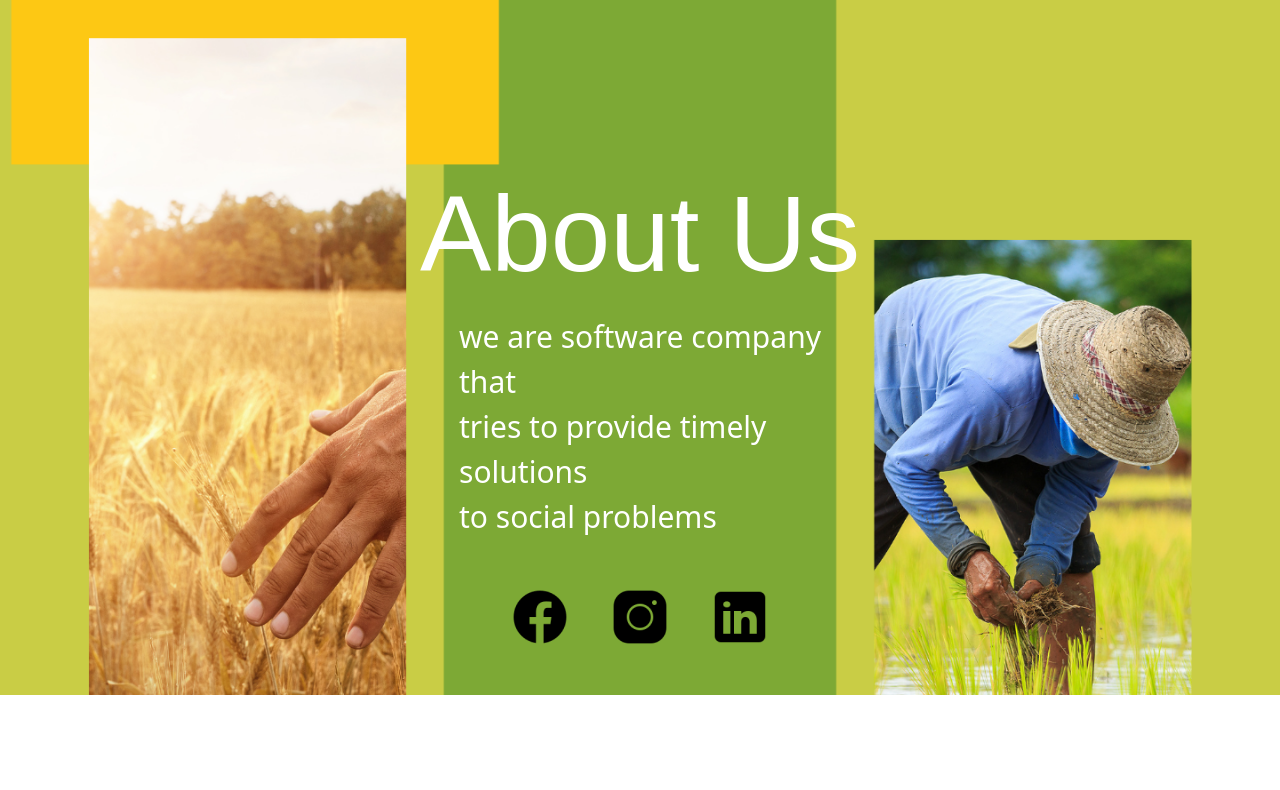
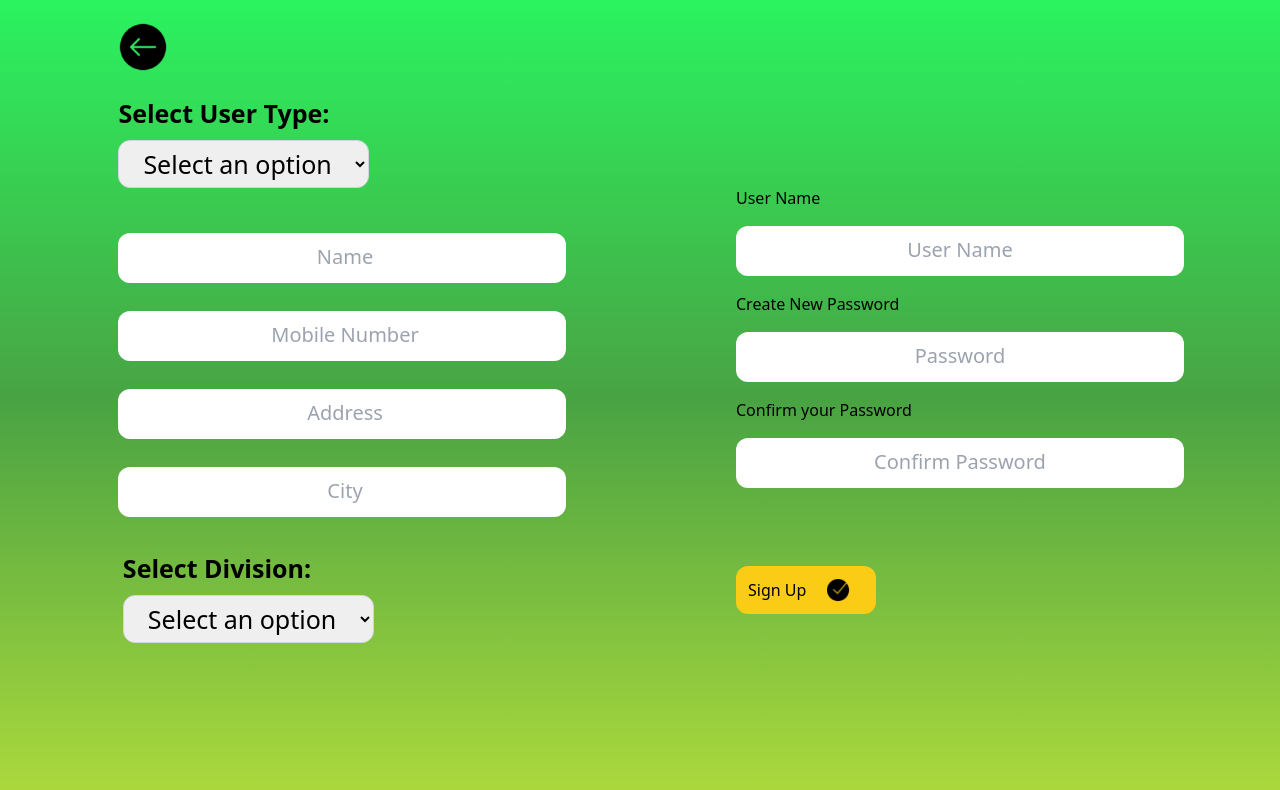
Before and after one commit to Hirushat/Govipola-Frontend, a React (Vite) app: page / in a window 1280 px wide. Shown: the top 790 px of the page. Built offline with nearby package versions, Linux system fonts and the light colour scheme; a web font is replaced by a local one.

Commit message:
Created Signup Page

```diff
--- a/src/App.tsx
+++ b/src/App.tsx
@@ -5,11 +5,12 @@ import NavBar from './components/NavBar'
 import Banner from './components/homePage/banner'
 import HomePage from './pages/FarmerHomePage'
 import AboutUs from './pages/AboutUs'
+import SignUp from './pages/SignUp'
 function App() {
 
   return (
     <div className='flex flex-col'>
-       <AboutUs/>
+       <SignUp/>
     </div>
   )
 }
--- a/src/components/aboutUs/AboutUsText.tsx
+++ b/src/components/aboutUs/AboutUsText.tsx
@@ -14,8 +14,6 @@ const AboutUsText = () => {
         <button><img src={FbImg} alt="" /></button>
         <button><img src={InstaImg} alt="" /></button>
         <button><img src={LinkedinImg} alt="" /></button>
-
-
       </div>
     </div>
   );
--- a/src/pages/AboutUs.tsx
+++ b/src/pages/AboutUs.tsx
@@ -1,11 +1,11 @@
 import React from 'react'
 import AboutUsText from '../components/aboutUs/AboutUsTExt'
 import AboutUsbg from '../assets/aboutUs.png'
-import NavBar from '../components/NavBar'
+
 
 const AboutUs = () => {
   return (
-    <div className="flex flex-col object-cover w-screen h-full bg-no-repeat bg-cover "
+    <div className="flex flex-col object-cover w-screen h-screen bg-no-repeat bg-cover"
     style={{ backgroundImage: `url(${AboutUsbg})` }}>
       <AboutUsText/>
     </div>
--- /dev/null
+++ b/src/pages/SignUp.tsx
@@ -0,0 +1,153 @@
+import React, { useState } from "react";
+import BackBtn from "../assets/backBtn.png";
+import SignupBtn from "../../src/assets/signupBtn.png"
+
+const SignUp = () => {
+  // State to hold the selected value
+  const [selectedUser, setSelectedUser] = useState("");
+
+  // State to hold the selected value
+  const [selectedDivision, setSelectedDivision] = useState("");
+
+  // Function to handle the change event of the select dropdown
+  const handleChange = (event: any) => {
+    setSelectedUser(event.target.value); // Update the selected value
+  };
+
+  // Function to handle the change event of the select dropdown
+  const handleChangeDivision = (event: any) => {
+    setSelectedDivision(event.target.value); // Update the selected value
+  };
+
+  return (
+    <div className="grid grid-cols-2 bg-gradient-to-b from-[#2AF35F] via-[#49A343] to-[#ADDA3C] h-screen">
+      <div className="flex flex-col px-[15%]">
+        <button>
+          <img
+            src={BackBtn}
+            alt=""
+            className="h-[50px] w-[50px] ml-[5%] mt-[5%]"
+          />
+        </button>
+
+        <div className="flex flex-col items-start ml-[5%] mt-[5%]">
+          {/* Dropdown Selector */}
+          <label htmlFor="userType" className="mb-2 text-[25px] font-semibold">
+            Select User Type:
+          </label>
+          <select
+            id="userType"
+            className="border border-gray-300 rounded-md px-[20px] py-[5px] text-[25px] rounded-r-xl rounded-l-xl"
+            value={selectedUser}
+            onChange={handleChange}
+          >
+            <option value="" className="text-[15px]" disabled>
+              Select an option
+            </option>
+            <option value="Farmer" className="text-[15px]">
+              Farmer
+            </option>
+            <option value="Middle Man" className="text-[15px]">
+              Middle Man
+            </option>
+            <option value="Miller" className="text-[15px]">
+              Miller
+            </option>
+          </select>
+        </div>
+        <div className="flex flex-col w-[100%] ml-[5%] mt-[10%] gap-7 mb-[2%]">
+          <input
+            type="text"
+            name="name"
+            id="name"
+            className="h-[50px] rounded-r-xl rounded-l-xl placeholder:text-[20px] placeholder:text-center p-5"
+            placeholder=" Name"
+          />
+          <input
+            type="text"
+            name="name"
+            id="name"
+            className="h-[50px] rounded-r-xl rounded-l-xl placeholder:text-[20px] placeholder:text-center p-5"
+            placeholder=" Mobile Number"
+          />
+          <input
+            type="text"
+            name="name"
+            id="name"
+            className="h-[50px] rounded-r-xl rounded-l-xl placeholder:text-[20px] placeholder:text-center p-5"
+            placeholder=" Address"
+          />
+          <input
+            type="text"
+            name="name"
+            id="name"
+            className="h-[50px] rounded-r-xl rounded-l-xl placeholder:text-[20px] placeholder:text-center p-5"
+            placeholder=" City"
+          />
+          <div className="flex flex-col items-start ml-[1%] mt-[1%]">
+            {/* Dropdown Selector */}
+            <label
+              htmlFor="userType"
+              className="mb-2 text-[25px] font-semibold"
+            >
+              Select Division:
+            </label>
+            <select
+              id="userType"
+              className="border border-gray-300 rounded-md px-[20px] py-[5px] text-[25px] rounded-r-xl rounded-l-xl"
+              value={selectedDivision}
+              onChange={handleChangeDivision}
+            >
+              <option value="" className="text-[15px]" disabled>
+                Select an option
+              </option>
+              <option value="Mahaweli D" className="text-[15px]">
+                Mahaweli D
+              </option>
+              <option value="Mahaweli F" className="text-[15px]">
+                Mahaweli F
+              </option>
+              <option value="Mahaweli E" className="text-[15px]">
+                Mahaweli E
+              </option>
+              <option value="Mahaweli B" className="text-[15px]">
+                Mahaweli B
+              </option>
+            </select>
+          </div>
+        </div>
+      </div>
+
+      <div className="flex flex-col  mt-[29%] gap-4 px-[15%]">
+        <p>User Name</p>
+        <input
+          type="text"
+          name="userName"
+          id="name"
+          className="h-[50px] rounded-r-xl rounded-l-xl placeholder:text-[20px] placeholder:text-center p-5"
+          placeholder="User Name"
+        />
+        <p>Create New Password</p>
+        <input
+          type="text"
+          name="name"
+          id="name"
+          className="h-[50px] rounded-r-xl rounded-l-xl placeholder:text-[20px] placeholder:text-center p-5"
+          placeholder="Password"
+        />
+        <p>Confirm your Password</p>
+        <input
+          type="text"
+          name="name"
+          id="name"
+          className="h-[50px] rounded-r-xl rounded-l-xl placeholder:text-[20px] placeholder:text-center p-5"
+          placeholder="Confirm Password"
+        />
+
+        <button className="flex flex-row items-center mt-[14%] bg-white p-3 w-[140px] rounded-r-xl rounded-l-xl bg-yellow-400">Sign Up <img src={SignupBtn} alt="" className="w-6 ml-5 h-65"/></button>
+      </div>
+    </div>
+  );
+};
+
+export default SignUp;
```
Also changed, not shown: src/assets/backBtn.png (added), src/assets/signupBtn.png (added).
